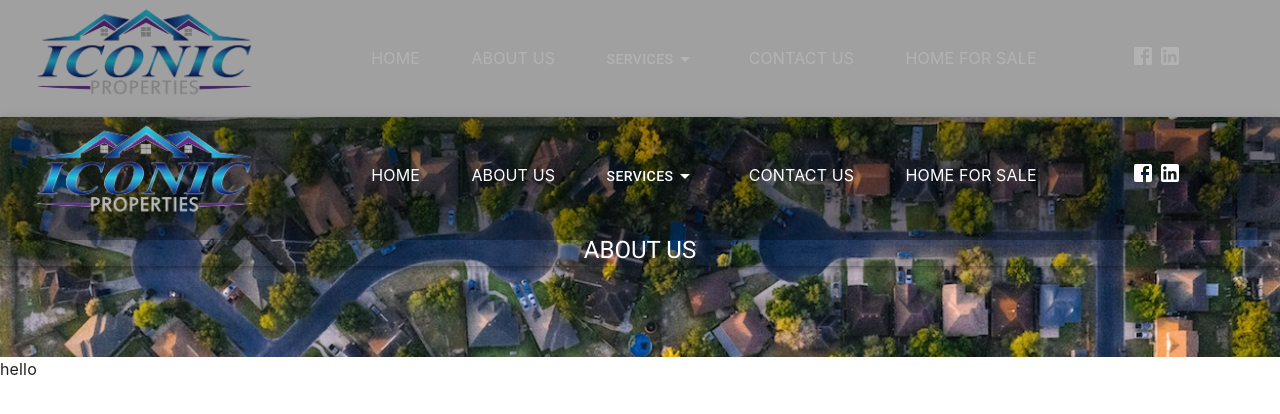
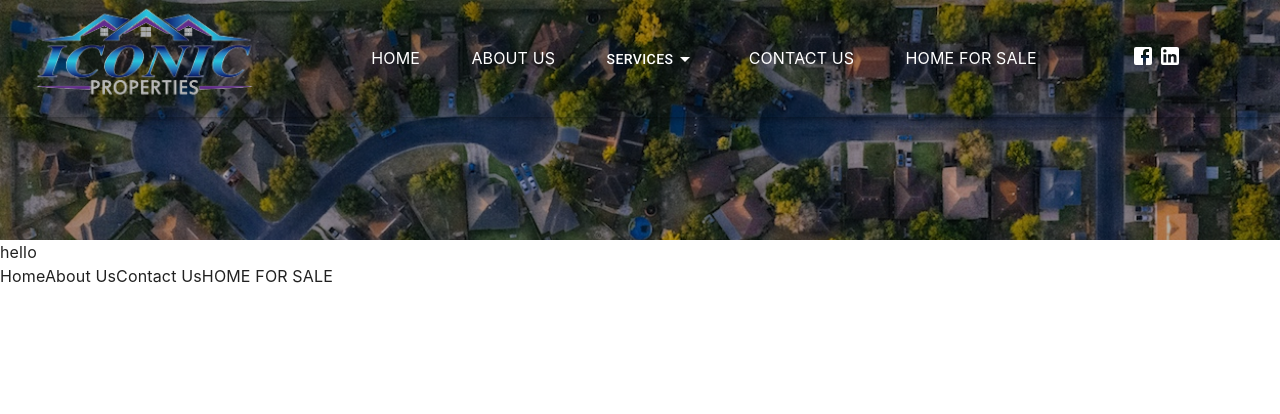
Before and after one commit to shoaibmasood/propertyWebsite, a Next.js app: page /about in a window 1280 px wide. Shown: the top 414 px of the page. Built offline with nearby package versions, Linux system fonts and the light colour scheme.

Commit message:
fixed header styles

```diff
--- a/components/Header/header.styles.js
+++ b/components/Header/header.styles.js
@@ -4,6 +4,8 @@ export const useStyles = makeStyles({
   appbar: {
     // background: 'rgba(0,0,0,0.1)',
     backgroundColor: 'rgba(0,0,0,0.1)',
+    position: 'absolute',
+    zIndex: 555,
   },
   toolbar: {
     display: 'flex',
--- a/components/Layout/Layout.jsx
+++ b/components/Layout/Layout.jsx
@@ -1,12 +1,14 @@
 import React from 'react';
+import Footer from '../Footer/Footer';
 import Header from '../Header/Header';
 
 function Layout({ children }) {
   return (
-    <>
+    <div style={{ position: 'relative' }}>
       <Header />
-      <main>{children}</main>
-    </>
+      {children}
+      <Footer />
+    </div>
   );
 }
 
--- a/pages/about/index.js
+++ b/pages/about/index.js
@@ -1,17 +1,12 @@
 import { Box, Grid } from '@mui/material';
 import React from 'react';
-import Image from 'next/image';
-// import HeaderImage from '../../public/backgroundheader.jpg';
-import Header from '../../components/Header/Header';
 import { useStyles } from './about.style';
 
 function About() {
   const { aboutBanner } = useStyles();
   return (
     <div>
-      <Box className={aboutBanner}>
-        <Header pageHeading={'ABOUT US'} />
-      </Box>
+      <Box className={aboutBanner}></Box>
       <Grid>hello</Grid>
     </div>
   );
```
